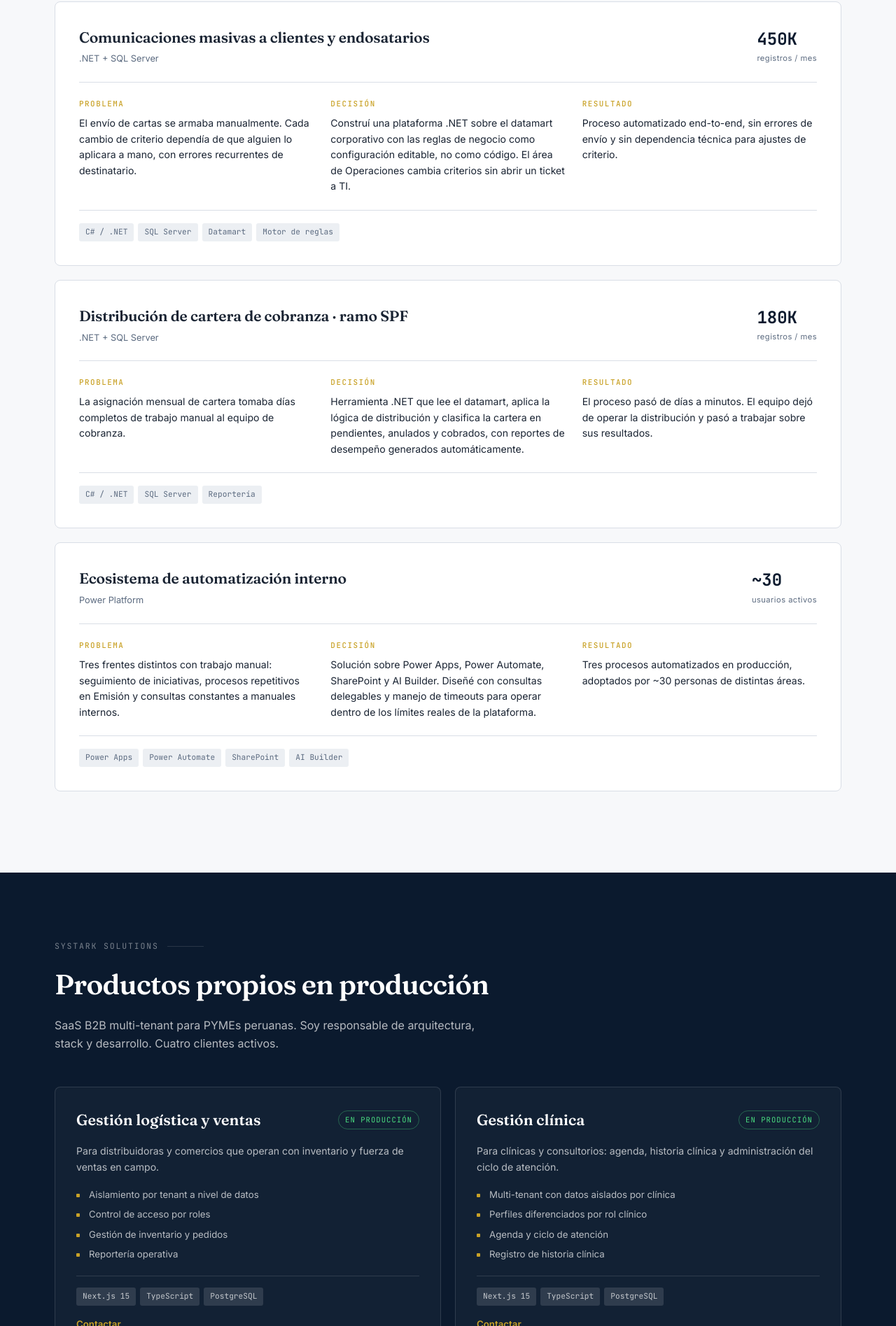
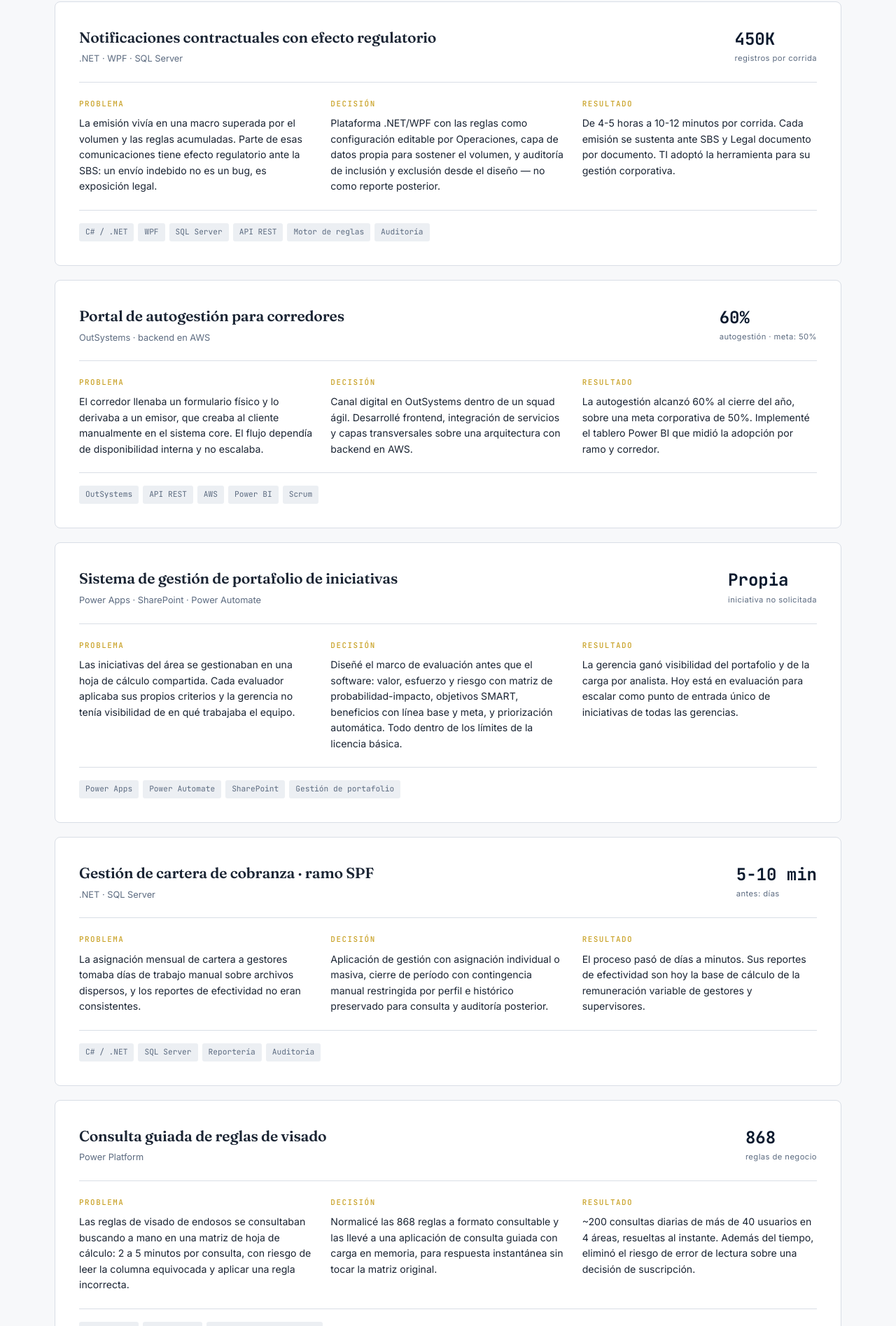
Before and after one commit to systark-dev/portfolio, a plain HTML site: page index.html in a window 1280 px wide. Shown: the part 905-2800 px from the top of the page at 70% size. Drawn offline with Linux system fonts and the light colour scheme.

Commit message:
Update index.html

```diff
--- a/index.html
+++ b/index.html
@@ -3,8 +3,8 @@
 <head>
 <meta charset="UTF-8">
 <meta name="viewport" content="width=device-width, initial-scale=1.0">
-<title>Jossimar Meza · Senior Software Engineer</title>
-<meta name="description" content="Ingeniero de Sistemas con 12 años construyendo software para seguros, retail y logística. .NET, SQL Server, Power Platform.">
+<title>Jossimar Meza · Senior Software Engineer &middot; Arquitecto de Soluciones</title>
+<meta name="description" content="Ingeniero de Sistemas con 12 años construyendo software para seguros, retail y logística. Automatización de procesos críticos y sistemas auditables en entornos regulados. .NET, SQL Server, OutSystems, Power Platform.">
 <link rel="preconnect" href="https://fonts.googleapis.com">
 <link rel="preconnect" href="https://fonts.gstatic.com" crossorigin>
 <link href="https://fonts.googleapis.com/css2?family=Fraunces:opsz,wght@9..144,400;9..144,600;9..144,700&family=Inter:wght@400;500;600&family=JetBrains+Mono:wght@400;500;700&display=swap" rel="stylesheet">
@@ -179,8 +179,8 @@ a:focus-visible,button:focus-visible{outline:2px solid var(--gold);outline-offse
     <div>
       <div class="status"><span class="dot"></span> Disponible · Remoto / Lima / Arequipa</div>
       <h1>Senior <em>Software Engineer</em></h1>
-      <div class="role-sub">.NET · SQL Server · Power Platform</div>
-      <p class="hero-p">Ingeniero de Sistemas con 12 años construyendo software para seguros, retail y logística en Perú. Actualmente desarrollo automatizaciones en La Positiva Seguros. Cofundador de SyStark Solutions, con dos productos SaaS en producción para PYMEs peruanas.</p>
+      <div class="role-sub">Arquitecto de Soluciones · .NET · SQL Server · OutSystems</div>
+      <p class="hero-p">Ingeniero de Sistemas con 12 años construyendo software para seguros, retail y logística en Perú. Automatizo procesos manuales críticos con sistemas que dejan rastro auditable, en operaciones con exposición regulatoria. Actualmente en La Positiva Seguros y cofundador de SyStark Solutions, con productos SaaS en producción.</p>
     </div>
 
     <div class="sig">
@@ -192,22 +192,22 @@ a:focus-visible,button:focus-visible{outline:2px solid var(--gold);outline-offse
       <div class="sig-block">
         <div class="sig-label">Formación</div>
         <div class="edu">
+          <strong>Diplomado Internacional en Gerencia de Proyectos</strong>
+          <span>ESAN · Lima · En curso (2026)</span>
+        </div>
+        <div class="edu">
           <strong>Ingeniería de Sistemas · Titulado</strong>
           <span>Universidad Católica de Santa María · Arequipa</span>
-        </div>
-        <div class="edu">
-          <strong>Diplomado Internacional en Gerencia de Proyectos</strong>
-          <span>ESAN · Lima</span>
         </div>
       </div>
 
       <div class="sig-block">
         <div class="sig-label">Certificaciones</div>
         <div class="certs">
-          <span class="cert">AWS Cloud Practitioner</span>
+          <span class="cert">OutSystems ODC</span>
           <span class="cert">ITIL 4 Foundation</span>
           <span class="cert">Oracle OCA 12c</span>
-          <span class="cert">OutSystems ODC</span>
+          <span class="cert">AWS Cloud Practitioner</span>
           <span class="cert">Scrum Foundation</span>
         </div>
       </div>
@@ -223,49 +223,81 @@ a:focus-visible,button:focus-visible{outline:2px solid var(--gold);outline-offse
     <article class="case">
       <div class="case-top">
         <div>
-          <h3>Comunicaciones masivas a clientes y endosatarios</h3>
-          <div class="case-ctx">.NET + SQL Server</div>
+          <h3>Notificaciones contractuales con efecto regulatorio</h3>
+          <div class="case-ctx">.NET · WPF · SQL Server</div>
         </div>
-        <div class="case-metric">450K<small>registros / mes</small></div>
+        <div class="case-metric">450K<small>registros por corrida</small></div>
       </div>
       <div class="case-body">
-        <div class="cb"><h4>Problema</h4><p>El envío de cartas se armaba manualmente. Cada cambio de criterio dependía de que alguien lo aplicara a mano, con errores recurrentes de destinatario.</p></div>
-        <div class="cb"><h4>Decisión</h4><p>Construí una plataforma .NET sobre el datamart corporativo con las reglas de negocio como configuración editable, no como código. El área de Operaciones cambia criterios sin abrir un ticket a TI.</p></div>
-        <div class="cb"><h4>Resultado</h4><p>Proceso automatizado end-to-end, sin errores de envío y sin dependencia técnica para ajustes de criterio.</p></div>
+        <div class="cb"><h4>Problema</h4><p>La emisión vivía en una macro superada por el volumen y las reglas acumuladas. Parte de esas comunicaciones tiene efecto regulatorio ante la SBS: un envío indebido no es un bug, es exposición legal.</p></div>
+        <div class="cb"><h4>Decisión</h4><p>Plataforma .NET/WPF con las reglas como configuración editable por Operaciones, capa de datos propia para sostener el volumen, y auditoría de inclusión y exclusión desde el diseño — no como reporte posterior.</p></div>
+        <div class="cb"><h4>Resultado</h4><p>De 4-5 horas a 10-12 minutos por corrida. Cada emisión se sustenta ante SBS y Legal documento por documento. TI adoptó la herramienta para su gestión corporativa.</p></div>
       </div>
-      <div class="case-tags"><span class="tag">C# / .NET</span><span class="tag">SQL Server</span><span class="tag">Datamart</span><span class="tag">Motor de reglas</span></div>
+      <div class="case-tags"><span class="tag">C# / .NET</span><span class="tag">WPF</span><span class="tag">SQL Server</span><span class="tag">API REST</span><span class="tag">Motor de reglas</span><span class="tag">Auditoría</span></div>
     </article>
 
     <article class="case">
       <div class="case-top">
         <div>
-          <h3>Distribución de cartera de cobranza · ramo SPF</h3>
-          <div class="case-ctx">.NET + SQL Server</div>
+          <h3>Portal de autogestión para corredores</h3>
+          <div class="case-ctx">OutSystems · backend en AWS</div>
         </div>
-        <div class="case-metric">180K<small>registros / mes</small></div>
+        <div class="case-metric">60%<small>autogestión · meta: 50%</small></div>
       </div>
       <div class="case-body">
-        <div class="cb"><h4>Problema</h4><p>La asignación mensual de cartera tomaba días completos de trabajo manual al equipo de cobranza.</p></div>
-        <div class="cb"><h4>Decisión</h4><p>Herramienta .NET que lee el datamart, aplica la lógica de distribución y clasifica la cartera en pendientes, anulados y cobrados, con reportes de desempeño generados automáticamente.</p></div>
-        <div class="cb"><h4>Resultado</h4><p>El proceso pasó de días a minutos. El equipo dejó de operar la distribución y pasó a trabajar sobre sus resultados.</p></div>
+        <div class="cb"><h4>Problema</h4><p>El corredor llenaba un formulario físico y lo derivaba a un emisor, que creaba al cliente manualmente en el sistema core. El flujo dependía de disponibilidad interna y no escalaba.</p></div>
+        <div class="cb"><h4>Decisión</h4><p>Canal digital en OutSystems dentro de un squad ágil. Desarrollé frontend, integración de servicios y capas transversales sobre una arquitectura con backend en AWS.</p></div>
+        <div class="cb"><h4>Resultado</h4><p>La autogestión alcanzó 60% al cierre del año, sobre una meta corporativa de 50%. Implementé el tablero Power BI que midió la adopción por ramo y corredor.</p></div>
       </div>
-      <div class="case-tags"><span class="tag">C# / .NET</span><span class="tag">SQL Server</span><span class="tag">Reportería</span></div>
+      <div class="case-tags"><span class="tag">OutSystems</span><span class="tag">API REST</span><span class="tag">AWS</span><span class="tag">Power BI</span><span class="tag">Scrum</span></div>
     </article>
 
     <article class="case">
       <div class="case-top">
         <div>
-          <h3>Ecosistema de automatización interno</h3>
+          <h3>Sistema de gestión de portafolio de iniciativas</h3>
+          <div class="case-ctx">Power Apps · SharePoint · Power Automate</div>
+        </div>
+        <div class="case-metric">Propia<small>iniciativa no solicitada</small></div>
+      </div>
+      <div class="case-body">
+        <div class="cb"><h4>Problema</h4><p>Las iniciativas del área se gestionaban en una hoja de cálculo compartida. Cada evaluador aplicaba sus propios criterios y la gerencia no tenía visibilidad de en qué trabajaba el equipo.</p></div>
+        <div class="cb"><h4>Decisión</h4><p>Diseñé el marco de evaluación antes que el software: valor, esfuerzo y riesgo con matriz de probabilidad-impacto, objetivos SMART, beneficios con línea base y meta, y priorización automática. Todo dentro de los límites de la licencia básica.</p></div>
+        <div class="cb"><h4>Resultado</h4><p>La gerencia ganó visibilidad del portafolio y de la carga por analista. Hoy está en evaluación para escalar como punto de entrada único de iniciativas de todas las gerencias.</p></div>
+      </div>
+      <div class="case-tags"><span class="tag">Power Apps</span><span class="tag">Power Automate</span><span class="tag">SharePoint</span><span class="tag">Gestión de portafolio</span></div>
+    </article>
+
+    <article class="case">
+      <div class="case-top">
+        <div>
+          <h3>Gestión de cartera de cobranza · ramo SPF</h3>
+          <div class="case-ctx">.NET · SQL Server</div>
+        </div>
+        <div class="case-metric">5-10 min<small>antes: días</small></div>
+      </div>
+      <div class="case-body">
+        <div class="cb"><h4>Problema</h4><p>La asignación mensual de cartera a gestores tomaba días de trabajo manual sobre archivos dispersos, y los reportes de efectividad no eran consistentes.</p></div>
+        <div class="cb"><h4>Decisión</h4><p>Aplicación de gestión con asignación individual o masiva, cierre de período con contingencia manual restringida por perfil e histórico preservado para consulta y auditoría posterior.</p></div>
+        <div class="cb"><h4>Resultado</h4><p>El proceso pasó de días a minutos. Sus reportes de efectividad son hoy la base de cálculo de la remuneración variable de gestores y supervisores.</p></div>
+      </div>
+      <div class="case-tags"><span class="tag">C# / .NET</span><span class="tag">SQL Server</span><span class="tag">Reportería</span><span class="tag">Auditoría</span></div>
+    </article>
+
+    <article class="case">
+      <div class="case-top">
+        <div>
+          <h3>Consulta guiada de reglas de visado</h3>
           <div class="case-ctx">Power Platform</div>
         </div>
-        <div class="case-metric">~30<small>usuarios activos</small></div>
+        <div class="case-metric">868<small>reglas de negocio</small></div>
       </div>
       <div class="case-body">
-        <div class="cb"><h4>Problema</h4><p>Tres frentes distintos con trabajo manual: seguimiento de iniciativas, procesos repetitivos en Emisión y consultas constantes a manuales internos.</p></div>
-        <div class="cb"><h4>Decisión</h4><p>Solución sobre Power Apps, Power Automate, SharePoint y AI Builder. Diseñé con consultas delegables y manejo de timeouts para operar dentro de los límites reales de la plataforma.</p></div>
-        <div class="cb"><h4>Resultado</h4><p>Tres procesos automatizados en producción, adoptados por ~30 personas de distintas áreas.</p></div>
+        <div class="cb"><h4>Problema</h4><p>Las reglas de visado de endosos se consultaban buscando a mano en una matriz de hoja de cálculo: 2 a 5 minutos por consulta, con riesgo de leer la columna equivocada y aplicar una regla incorrecta.</p></div>
+        <div class="cb"><h4>Decisión</h4><p>Normalicé las 868 reglas a formato consultable y las llevé a una aplicación de consulta guiada con carga en memoria, para respuesta instantánea sin tocar la matriz original.</p></div>
+        <div class="cb"><h4>Resultado</h4><p>~200 consultas diarias de más de 40 usuarios en 4 áreas, resueltas al instante. Además del tiempo, eliminó el riesgo de error de lectura sobre una decisión de suscripción.</p></div>
       </div>
-      <div class="case-tags"><span class="tag">Power Apps</span><span class="tag">Power Automate</span><span class="tag">SharePoint</span><span class="tag">AI Builder</span></div>
+      <div class="case-tags"><span class="tag">Power Apps</span><span class="tag">SharePoint</span><span class="tag">Normalización de datos</span></div>
     </article>
   </div>
 </section>
@@ -274,7 +306,7 @@ a:focus-visible,button:focus-visible{outline:2px solid var(--gold);outline-offse
   <div class="wrap">
     <div class="eyebrow">SyStark Solutions</div>
     <h2>Productos propios en producción</h2>
-    <p class="sec-intro">SaaS B2B multi-tenant para PYMEs peruanas. Soy responsable de arquitectura, stack y desarrollo. Cuatro clientes activos.</p>
+    <p class="sec-intro">SaaS B2B multi-tenant para PYMEs peruanas, sobre una plataforma base que adapto por vertical en lugar de construir un sistema a medida por cliente. Responsable de producto, arquitectura y relación con el cliente. Cuatro clientes activos.</p>
 
     <div class="prods">
       <div class="prod">
@@ -290,7 +322,7 @@ a:focus-visible,button:focus-visible{outline:2px solid var(--gold);outline-offse
           <li>Reportería operativa</li>
         </ul>
         <div class="prod-foot">
-          <span class="tag">Next.js 15</span><span class="tag">TypeScript</span><span class="tag">PostgreSQL</span>
+          <span class="tag">Next.js</span><span class="tag">TypeScript</span><span class="tag">PostgreSQL</span>
         </div>
         <a href="mailto:ventas@systark.com?subject=Consulta%20-%20Gestion%20logistica%20y%20ventas" class="prod-link">Contactar</a>
       </div>
@@ -308,7 +340,7 @@ a:focus-visible,button:focus-visible{outline:2px solid var(--gold);outline-offse
           <li>Registro de historia clínica</li>
         </ul>
         <div class="prod-foot">
-          <span class="tag">Next.js 15</span><span class="tag">TypeScript</span><span class="tag">PostgreSQL</span>
+          <span class="tag">Next.js</span><span class="tag">TypeScript</span><span class="tag">PostgreSQL</span>
         </div>
         <a href="mailto:ventas@systark.com?subject=Consulta%20-%20Gestion%20clinica" class="prod-link">Contactar</a>
       </div>
@@ -324,26 +356,26 @@ a:focus-visible,button:focus-visible{outline:2px solid var(--gold);outline-offse
       <div class="job">
         <div class="job-date">MAR 2022 - ACTUALIDAD</div>
         <h3>Analista de Planeamiento de Operaciones</h3>
-        <div class="job-co">La Positiva Seguros y Reaseguros <span>· Lima · Híbrido · Rol técnico: desarrollo y automatización</span></div>
-        <p>Desarrollo software a medida para Planeamiento de Operaciones: aplicaciones .NET sobre el datamart corporativo, automatizaciones en Power Platform y migración de formularios legacy a OutSystems con backend en AWS. Punto de consulta técnica del área para decisiones de stack y diseño de soluciones.</p>
+        <div class="job-co">La Positiva Seguros y Reaseguros <span>· Lima · Híbrido · Rol técnico: desarrollo, arquitectura de soluciones y automatización</span></div>
+        <p>Responsable de las soluciones internas que sostienen procesos operativos críticos: emisión de notificaciones con exposición regulatoria, gestión de cartera de cobranza, autogestión de corredores en OutSystems y automatización sobre Power Platform. Conduzco las soluciones de extremo a extremo, del levantamiento con el negocio hasta la transferencia al área que las opera.</p>
       </div>
       <div class="job">
         <div class="job-date">2024 - ACTUALIDAD</div>
         <h3>Cofundador · Desarrollo de producto</h3>
         <div class="job-co">SyStark Solutions <span>· Arequipa · Remoto</span></div>
-        <p>Cofundé SyStark para desarrollar SaaS B2B dirigido a PYMEs peruanas, un segmento mal atendido por el software empresarial local. Responsable de arquitectura, selección de stack y desarrollo de ambos productos.</p>
+        <p>Cofundé SyStark para desarrollar SaaS B2B dirigido a PYMEs peruanas, un segmento mal atendido por el software empresarial local. Diseñé la plataforma base multi-tenant y conduzco la relación directa con cada cliente, del alcance al soporte en producción.</p>
       </div>
       <div class="job past">
         <div class="job-date">SEP 2015 - FEB 2022</div>
         <h3>Analista de Sistemas Senior</h3>
         <div class="job-co">Lápices y Conexos S.A. - Layconsa <span>· Arequipa</span></div>
-        <p>Desarrollo de aplicaciones internas en una empresa industrial con operación nacional: apps móviles Xamarin/.NET para más de 25 vendedores en campo, evolución del ERP corporativo durante 6 años y pipelines de consolidación de datos. Durante la pandemia implementé las aplicaciones web que sostuvieron la operación en remoto.</p>
+        <p>Desarrollé como único desarrollador la aplicación móvil corporativa en Xamarin/.NET y sus APIs REST, usada por más de 25 vendedores y cobradores a nivel nacional para consultar cartera y stock en tiempo real frente al cliente. Durante la pandemia implementé las aplicaciones web que sostuvieron ventas, conciliaciones, caja y cierres contables en remoto. Consolidación de las bases de datos core y evolución del ERP corporativo durante 6 años.</p>
       </div>
       <div class="job past">
         <div class="job-date">JUN 2012 - MAY 2015</div>
         <h3>Encargado de Sistemas</h3>
         <div class="job-co">TSD Distribuciones - Quimera HG <span>· Arequipa</span></div>
-        <p>Primer rol con responsabilidad completa sobre los sistemas de la empresa. Reingeniería de los módulos de logística y contabilidad en .NET, integrando datos históricos dispersos en MySQL, PostgreSQL y Oracle. Contraparte técnica frente al proveedor del ERP.</p>
+        <p>Reconstruí el kárdex valorizado y los libros contables del período 2008-2012 requeridos en una fiscalización de SUNAT, consolidando movimientos históricos dispersos en Oracle, PostgreSQL y MySQL. El trabajo se originó en la detección temprana de saldos negativos de inventario, revisados junto al auditor principal meses antes de la fiscalización; la información resultante fue validada por auditoría. Contraparte técnica frente al proveedor del ERP.</p>
       </div>
     </div>
   </div>
@@ -355,24 +387,32 @@ a:focus-visible,button:focus-visible{outline:2px solid var(--gold);outline-offse
     <h2>Herramientas por nivel de uso</h2>
     <p class="sec-intro">Ordenado por profundidad real, no por cantidad.</p>
     <div class="stack-row">
-      <div class="stack-lvl">Núcleo<small>uso diario · 5+ años</small></div>
-      <div class="stack-items"><span>C# / .NET</span><span>ASP.NET</span><span>SQL Server</span><span>T-SQL</span><span>API REST</span><span>N-Capas</span><span>MVC</span></div>
+      <div class="stack-lvl">Núcleo<small>uso diario · 12 años</small></div>
+      <div class="stack-items"><span>C# / .NET</span><span>ASP.NET</span><span>WPF</span><span>SQL Server</span><span>T-SQL</span><span>API REST</span><span>N-Capas</span><span>MVC</span><span>Modelado de datos</span></div>
     </div>
     <div class="stack-row">
       <div class="stack-lvl">Low-Code<small>+3 años</small></div>
-      <div class="stack-items"><span>Power Apps</span><span>Power Automate</span><span>SharePoint</span><span>AI Builder</span><span>OutSystems</span></div>
+      <div class="stack-items"><span>OutSystems</span><span>Power Apps</span><span>Power Automate</span><span>Copilot</span><span>SharePoint</span></div>
     </div>
     <div class="stack-row">
-      <div class="stack-lvl">Complementario<small>uso activo</small></div>
-      <div class="stack-items"><span>Next.js 15</span><span>TypeScript</span><span>PostgreSQL</span><span>AWS</span><span>Docker</span><span>Git</span><span>Jira</span></div>
+      <div class="stack-lvl">Web y producto<small>uso activo</small></div>
+      <div class="stack-items"><span>Next.js</span><span>TypeScript</span><span>PostgreSQL</span><span>Multi-tenant</span><span>Docker</span></div>
+    </div>
+    <div class="stack-row">
+      <div class="stack-lvl">Datos y reportería<small></small></div>
+      <div class="stack-items"><span>SSIS</span><span>Power BI</span><span>VBA</span></div>
+    </div>
+    <div class="stack-row">
+      <div class="stack-lvl">Cloud y herramientas<small></small></div>
+      <div class="stack-items"><span>AWS</span><span>Git</span><span>Jira</span><span>Miro</span></div>
     </div>
     <div class="stack-row">
       <div class="stack-lvl">Exposición previa<small>proyectos anteriores</small></div>
-      <div class="stack-items"><span>Xamarin</span><span>Blazor WASM</span><span>VB.NET</span><span>Node.js</span><span>SSIS / SSRS</span><span>Power BI</span><span>MySQL</span><span>Oracle</span></div>
+      <div class="stack-items"><span>Xamarin</span><span>VB.NET</span><span>Blazor WASM</span><span>Node.js</span><span>MySQL</span><span>Oracle</span></div>
     </div>
     <div class="stack-row">
       <div class="stack-lvl">Metodologías<small></small></div>
-      <div class="stack-items"><span>Scrum</span><span>ITIL 4</span><span>Análisis funcional</span><span>Gestión de requerimientos</span></div>
+      <div class="stack-items"><span>Scrum</span><span>ITIL 4</span><span>Gestión de portafolio</span><span>Gestión de proyectos (PMBOK)</span><span>Análisis funcional</span></div>
     </div>
   </div>
 </section>
@@ -381,7 +421,7 @@ a:focus-visible,button:focus-visible{outline:2px solid var(--gold);outline-offse
   <div class="wrap">
     <div class="eyebrow" style="justify-content:center;color:var(--white-45)">Contacto</div>
     <h2>Conversemos</h2>
-    <p>Abierto a oportunidades en Lima, remoto o nearshore. Español nativo · Portugués C1 · Inglés B1.</p>
+    <p>Abierto a oportunidades en Lima, remoto o nearshore. Español nativo · Portugués C1 · Inglés: lectura técnica, conversacional básico.</p>
     <div class="contact-links">
       <a href="mailto:jossimarmeza@outlook.com.pe" class="btn btn-p">jossimarmeza@outlook.com.pe</a>
       <a href="https://www.linkedin.com/in/jossimarmeza" class="btn btn-s" target="_blank" rel="noopener">LinkedIn ↗</a>
```
